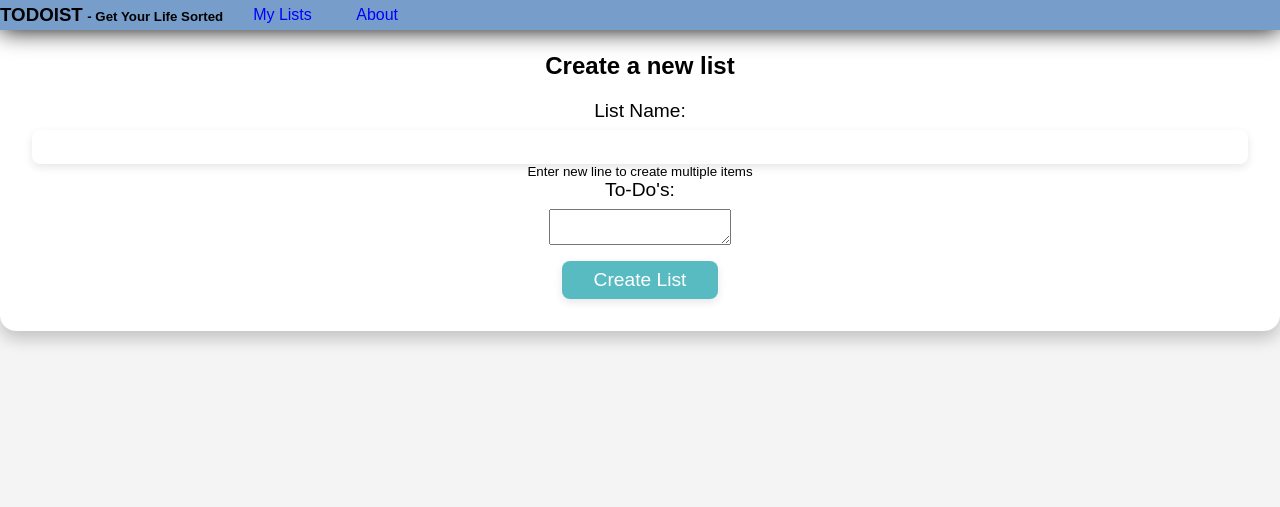
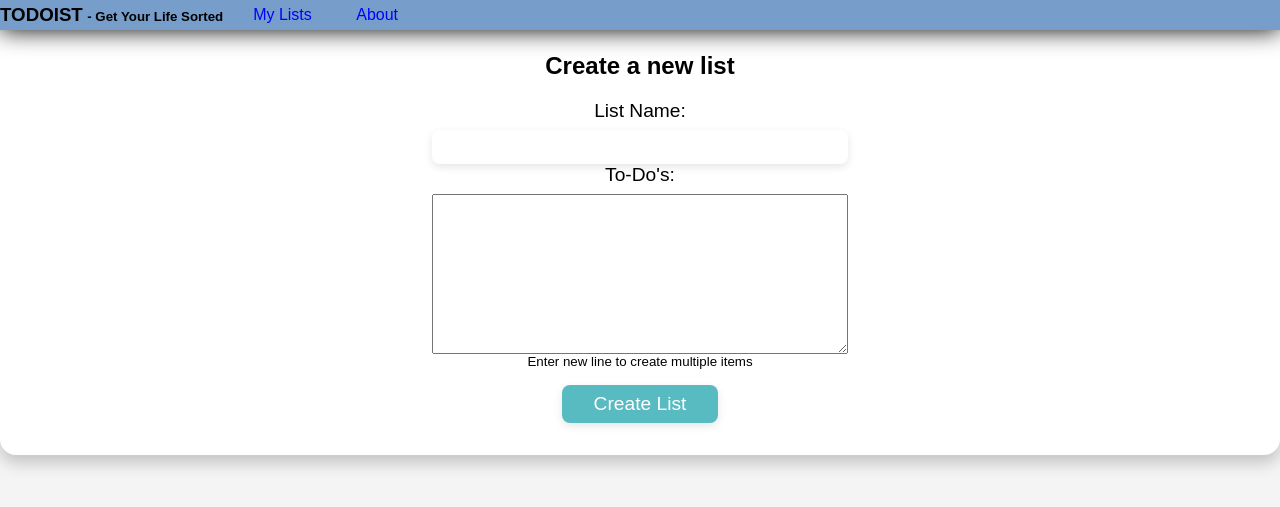
Before and after one commit to amandaht99/TODOIST-using-Flask, a Flask app: template app/templates/newlistform.html in a window 1280 px wide. Shown: the top 507 px of the page. Run offline with Flask 3, Linux system fonts and the light colour scheme; the template is opened without the code that fills it, so the values that code supplies are empty.

Commit message:
fixed css of newlist/editlist forms

```diff
--- a/app/templates/editlistform.html
+++ b/app/templates/editlistform.html
@@ -20,10 +20,10 @@
     <form class="newlist" action="/lists/{{id}}/edit" method="post">
         <h2>Edit list:</h2>
         <label for="list-name">List Name:</label>
-        <input type="text" id="list-name" name="list-name" value="{{listname}}" required>
+        <input type="text" id="list-name" name="list-name" value="{{listname}}" style="width: 26rem;" required>
+        <label for="list-items">To-Do's:</label>
+        <textarea id="list-items" name="list-items" style="width: 26rem; height: 10rem;" required>{{"\n".join(listdesc)}}</textarea>
         <small>Enter new line to create multiple items</small>
-        <label for="list-items">To-Do's:</label>
-        <textarea id="list-items" name="list-items" required>{{"\n".join(listdesc)}}</textarea>
         <button type="submit">Update List</button>
     </form>
 
--- a/app/templates/newlistform.html
+++ b/app/templates/newlistform.html
@@ -20,10 +20,10 @@
     <form class="newlist" action="/newlist" method="post">
         <h2>Create a new list</h2>
         <label for="list-name">List Name:</label>
-        <input type="text" id="list-name" name="list-name" required>
+        <input type="text" id="list-name" name="list-name" style="width: 26rem;" required>
+        <label for="list-items">To-Do's:</label>
+        <textarea id="list-items" name="list-items" style="width: 26rem; height: 10rem;" required></textarea>
         <small>Enter new line to create multiple items</small>
-        <label for="list-items">To-Do's:</label>
-        <textarea id="list-items" name="list-items" required></textarea>
         <button type="submit">Create List</button>
     </form>
 
```
